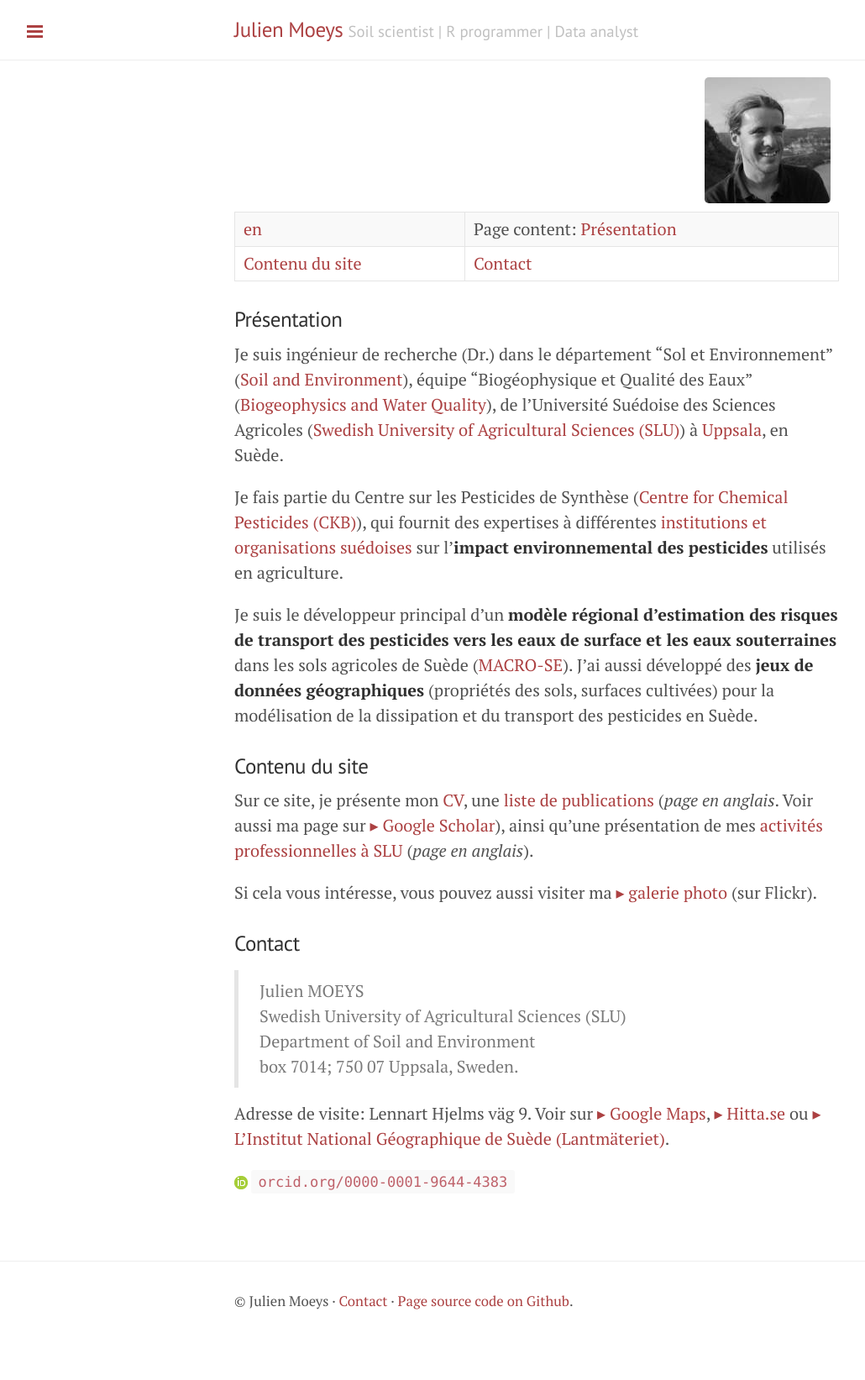
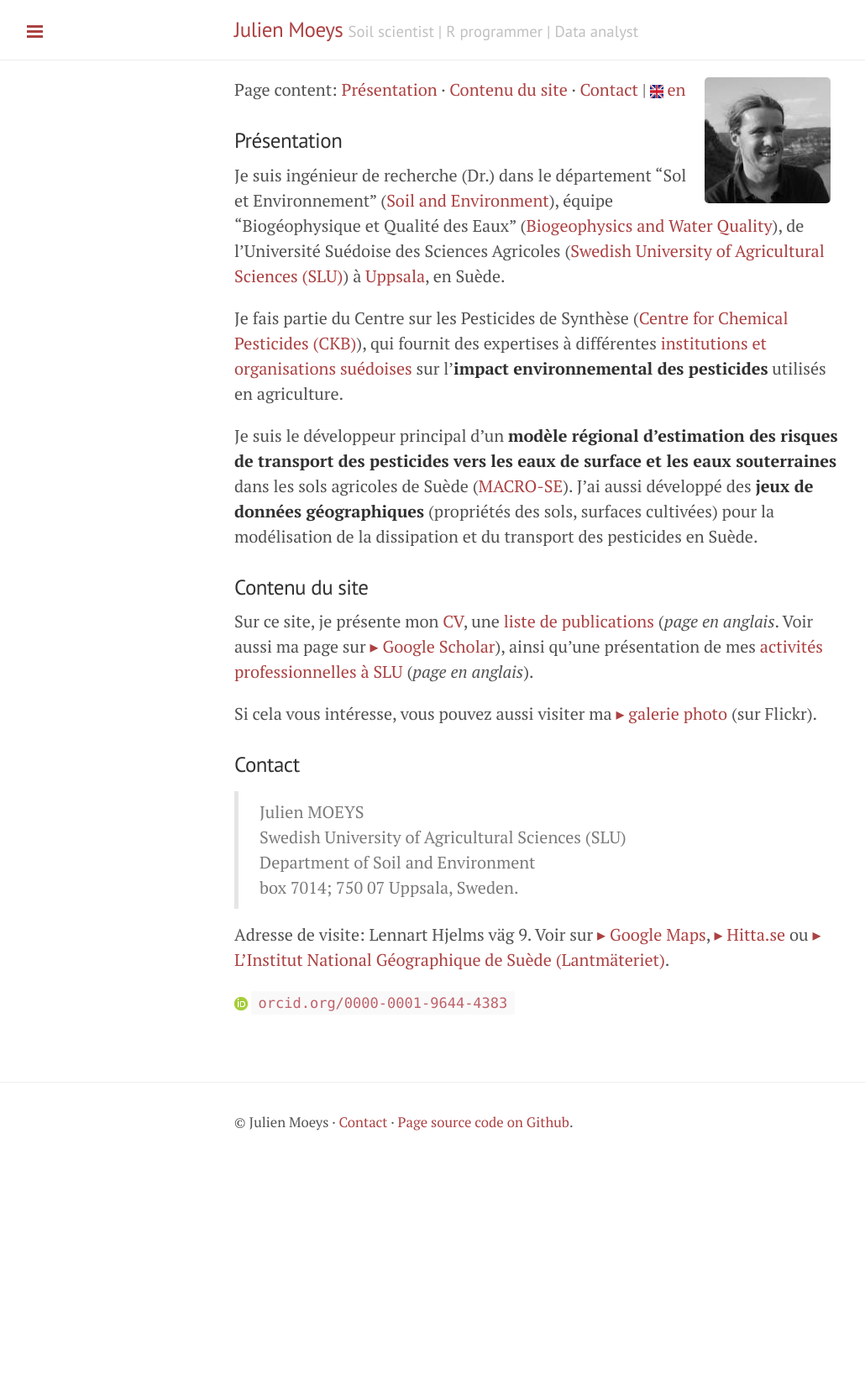
Before and after one commit to julienmoeys/julienmoeys.github.io, a Jekyll site: the page built from fr/index.md, in a window 1280 px wide. Shown: the whole page at 84% size, without its empty margins (1-1031 px from the left). Built offline with Jekyll 4.4.1, drawn with Linux system fonts in a browser that asks for light colours; Markdown is read by kramdown in place of the engine named in the settings; after the commit the page ends 1430 px from its top, so only the background shows below that.

Commit message:
fix icon for url

```diff
--- a/fr/index.md
+++ b/fr/index.md
@@ -7,8 +7,9 @@ weight    : 1
 
 <img src="/assets/img/jmoeys-avatar-small.jpg" alt="Photo de Julien Moeys" align="right"/>
 
-[en](/) | Page content: [Présentation](#presentation) |
-[Contenu du site](#contenudusite) | [Contact](#contact)
+Page content: [Présentation](#presentation) &middot;
+[Contenu du site](#contenudusite) &middot; [Contact](#contact) |
+<a href="/" class="en" alt="in English">en</a>
 
 ### Présentation   <a name="presentation"></a>
 
```
